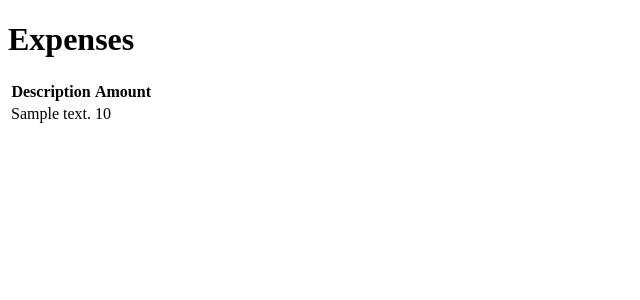
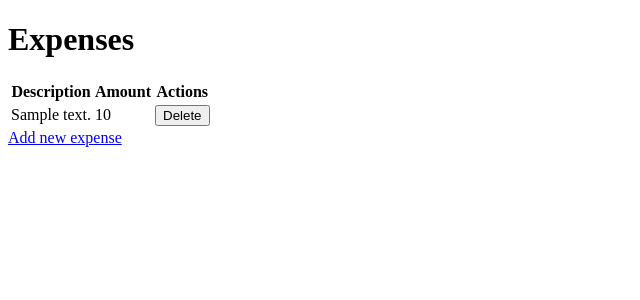
Before and after one commit to Henshin21/book_library, a Flask app: template templates/expenses.html in a window 1280 px wide. Shown: the top 300 px of the page, without its empty margins (0-640 px from the left). Run offline with Flask 2, Linux system fonts and the light colour scheme; the template is opened without the code that fills it: most values are stand-ins (such as "Sample title", 1, 10 or a date in 2020).

Commit message:
edited index and expenses

```diff
--- a/templates/expenses.html
+++ b/templates/expenses.html
@@ -1,21 +1,33 @@
 <!DOCTYPE html>
 <html>
   <head>
-    <title>Expense Tracker</title>
+    <title>Expenses</title>
   </head>
   <body>
     <h1>Expenses</h1>
     <table>
+      <thead>
         <tr>
           <th>Description</th>
           <th>Amount</th>
+          <th>Actions</th>
         </tr>
+      </thead>
+      <tbody>
         {% for expense in expenses %}
         <tr>
           <td>{{ expense.description }}</td>
           <td>{{ expense.amount }}</td>
+          <td>
+            <form action="/expense/{{ loop.index }}" method="post">
+              <input type="hidden" name="_method" value="DELETE">
+              <input type="submit" value="Delete">
+            </form>
+          </td>
         </tr>
         {% endfor %}
+      </tbody>
     </table>
+    <a href='/'>Add new expense</a>
   </body>
 </html>
```
Also changed, not shown: templates/index.html (+6 -5 lines). Lines whose indentation alone changed are shown as unchanged.
